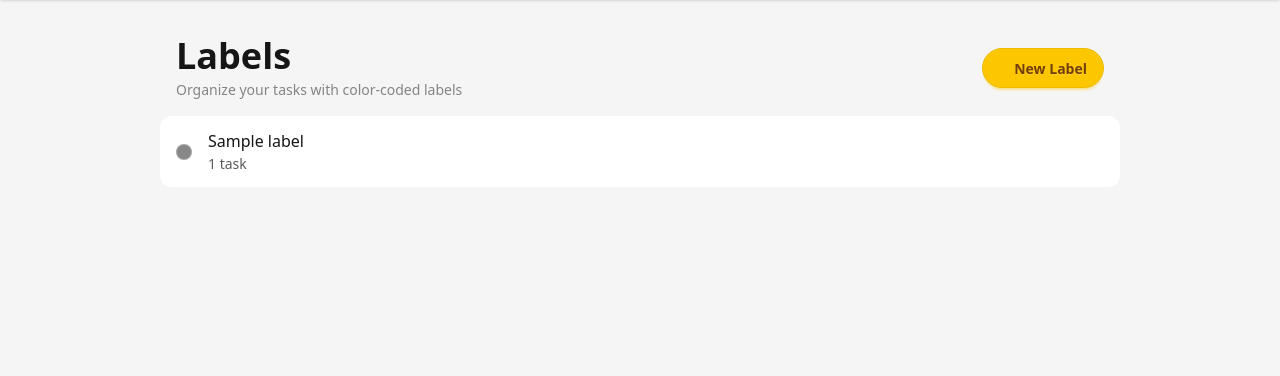
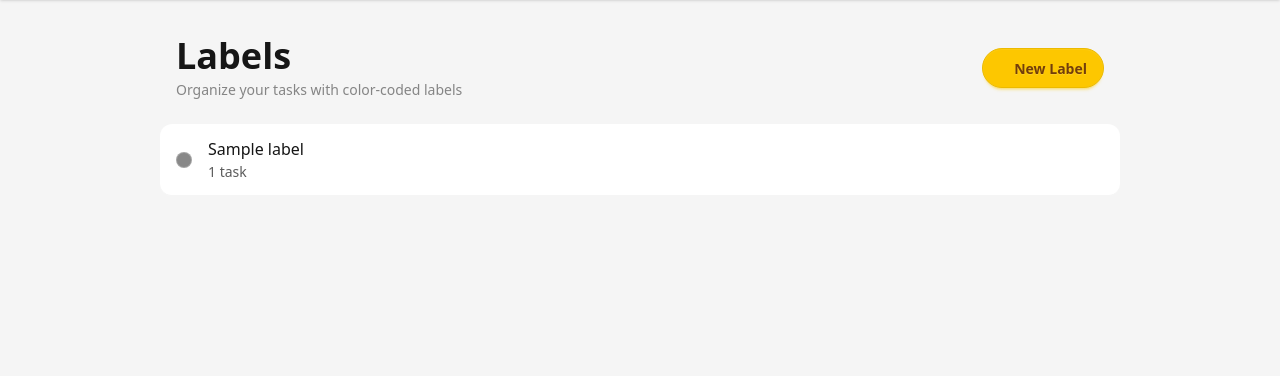
Before and after one commit to andrew-anter/TaskMaster, a Django app: template templates/labels/label_list.html in a window 1280 px wide. Shown: the part 56-432 px from the top of the page. Run offline with Django 5.2, Linux system fonts and the light colour scheme; the template is opened without the code that fills it: most values are stand-ins (such as "Sample title", 1, 10 or a date in 2020); style sheets or scripts are compiled from the project's sources; parts of the project's set-up code (start-up, migrations or seed data) failed here and were passed over; some web fonts are replaced.

Commit message:
style: add vertical spacing to label list items

```diff
--- a/templates/labels/partials/_label_list.html
+++ b/templates/labels/partials/_label_list.html
@@ -18,7 +18,7 @@
         {% for label in labels %}
             {% with contrast=label.color|contrast_color %}
                 <div id="label-{{ label.id }}-item"
-                     class="flex items-center gap-3 md:gap-4 bg-base-100 px-4 py-3 min-h-[72px] border-b rounded-xl border-base-200">
+                     class="flex items-center gap-3 md:gap-4 bg-base-100 px-4 py-3 my-2 min-h-[72px] border-b rounded-xl border-base-200">
                     <div style="width: 16px; height: 16px; border-radius: 9999px; flex-shrink: 0; background-color: {{ label.color }}; border: 1px solid oklch(92% 0 0 / 0.3);"></div>
                     <div class="flex flex-col justify-center flex-grow min-w-0">
                         <span class="text-base-content text-base font-medium leading-normal truncate">{{ label.name }}</span>
```
